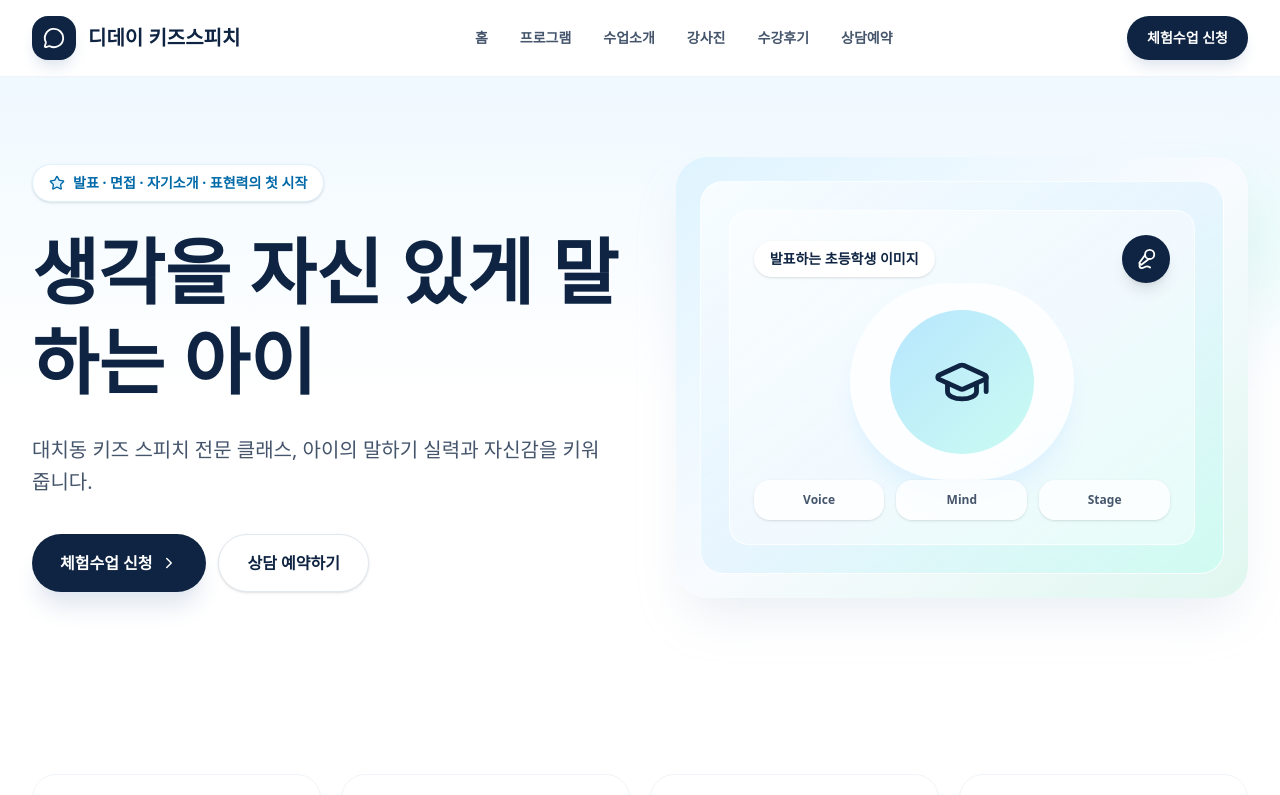
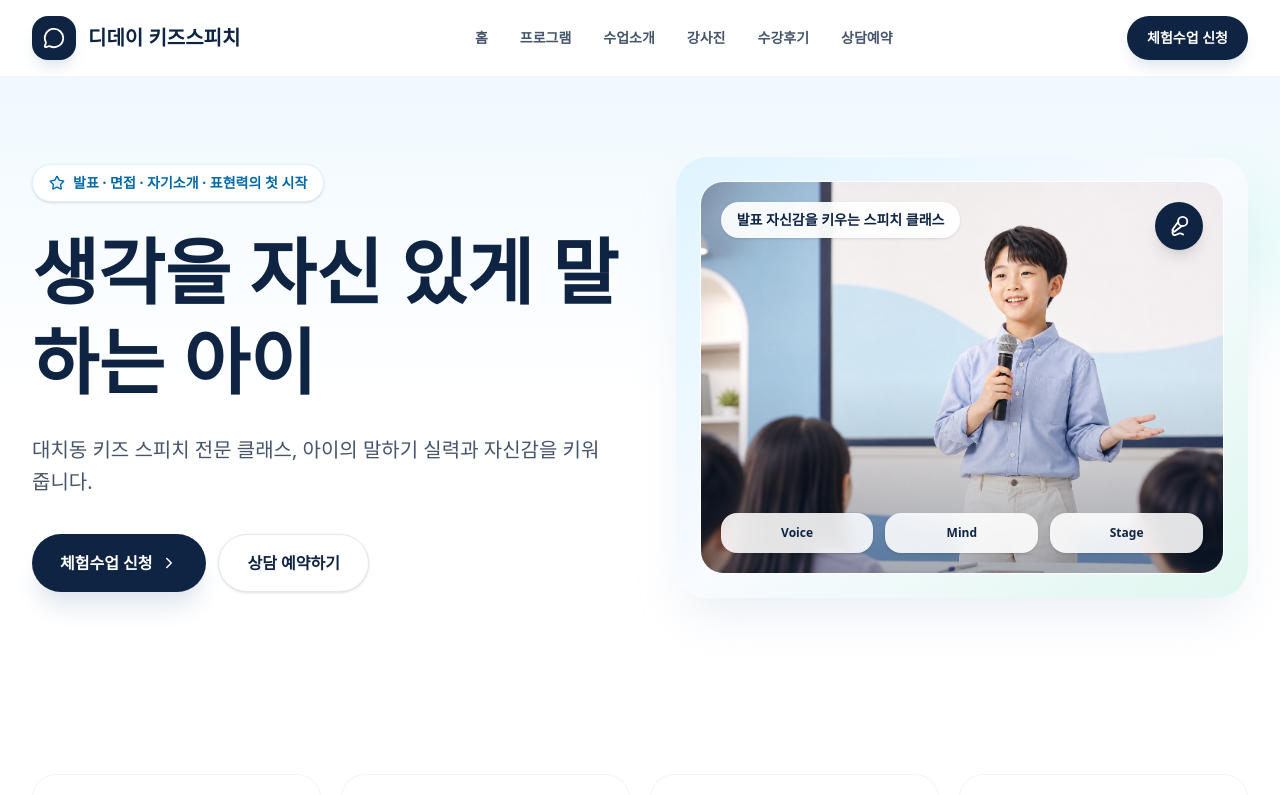
Before and after one commit to Juniorgi/dday-kids-speech, a React (Vite) app: page / in a window 1280 px wide. Shown: the top 795 px of the page. Built offline with nearby package versions, Linux system fonts and the light colour scheme.

Commit message:
Add hero student speech image

```diff
--- a/src/App.jsx
+++ b/src/App.jsx
@@ -5,7 +5,6 @@ import {
   CheckCircle2,
   ChevronRight,
   Clock,
-  GraduationCap,
   HeartHandshake,
   MapPin,
   Menu,
@@ -217,31 +216,28 @@ export default function App() {
           <div className="relative">
             <div className="absolute -right-10 top-8 hidden h-28 w-28 rounded-full bg-teal-100/60 blur-2xl lg:block" />
             <div className="relative overflow-hidden rounded-[2rem] bg-gradient-to-br from-[#dff4ff] via-[#f8fbff] to-[#dff7ef] p-6 shadow-2xl shadow-slate-200/80">
-              <div className="aspect-[4/3] rounded-[1.45rem] border border-white/80 bg-gradient-to-br from-white/75 via-sky-100/70 to-teal-100/80 p-7">
-                <div className="flex h-full flex-col justify-between rounded-[1.2rem] border border-white/70 bg-white/45 p-6">
-                  <div className="flex items-center justify-between">
-                    <span className="rounded-full bg-white px-4 py-2 text-sm font-bold text-[#0e2442] shadow-sm">
-                      발표하는 초등학생 이미지
-                    </span>
-                    <span className="flex size-12 items-center justify-center rounded-full bg-[#0e2442] text-white shadow-lg">
+              <div className="relative aspect-[4/3] overflow-hidden rounded-[1.45rem] border border-white/80 bg-sky-50">
+                <img
+                  src="/hero-student-speech.png"
+                  alt="마이크를 들고 발표하는 초등학생"
+                  className="h-full w-full object-cover object-center"
+                />
+                <div className="absolute inset-0 bg-gradient-to-t from-[#0e2442]/35 via-transparent to-white/5" />
+                <div className="absolute left-5 top-5 rounded-full bg-white/92 px-4 py-2 text-sm font-bold text-[#0e2442] shadow-sm backdrop-blur">
+                  발표 자신감을 키우는 스피치 클래스
+                </div>
+                <div className="absolute right-5 top-5 flex size-12 items-center justify-center rounded-full bg-[#0e2442] text-white shadow-lg">
                   <Mic2 size={22} />
-                    </span>
                 </div>
-                  <div className="mx-auto flex size-44 items-center justify-center rounded-full bg-white/80 shadow-xl shadow-sky-100 sm:size-56">
-                    <div className="flex size-28 items-center justify-center rounded-full bg-gradient-to-br from-sky-200 to-teal-100 text-[#0e2442] sm:size-36">
-                      <GraduationCap size={58} />
-                    </div>
-                  </div>
-                  <div className="grid grid-cols-3 gap-3">
+                <div className="absolute bottom-5 left-5 right-5 grid grid-cols-3 gap-3">
                   {["Voice", "Mind", "Stage"].map((label) => (
                     <span
                       key={label}
-                        className="rounded-2xl bg-white/80 px-3 py-3 text-center text-xs font-bold text-slate-600 shadow-sm"
+                      className="rounded-2xl bg-white/88 px-3 py-3 text-center text-xs font-bold text-[#0e2442] shadow-sm backdrop-blur"
                     >
                       {label}
                     </span>
                   ))}
-                  </div>
                 </div>
               </div>
             </div>
```
Also changed, not shown: public/hero-student-speech.png (added). Lines whose indentation alone changed are shown as unchanged.
